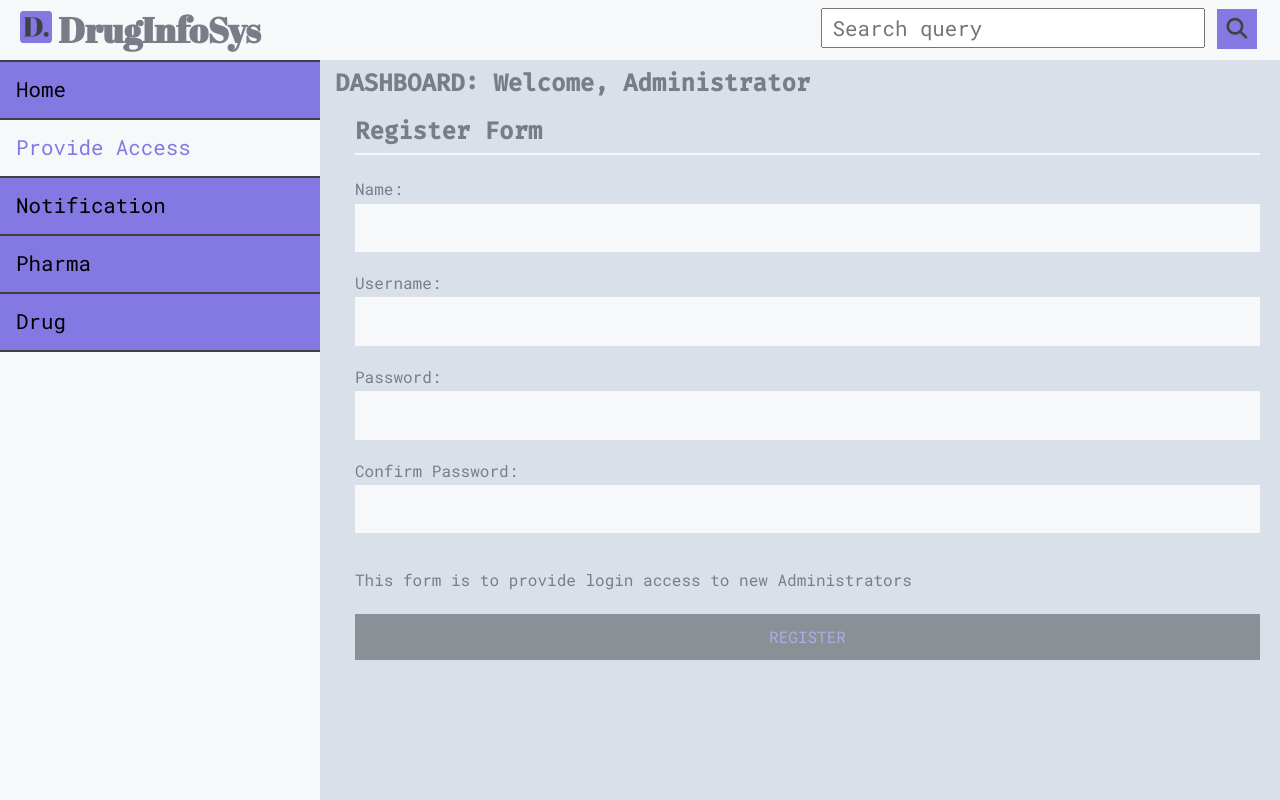
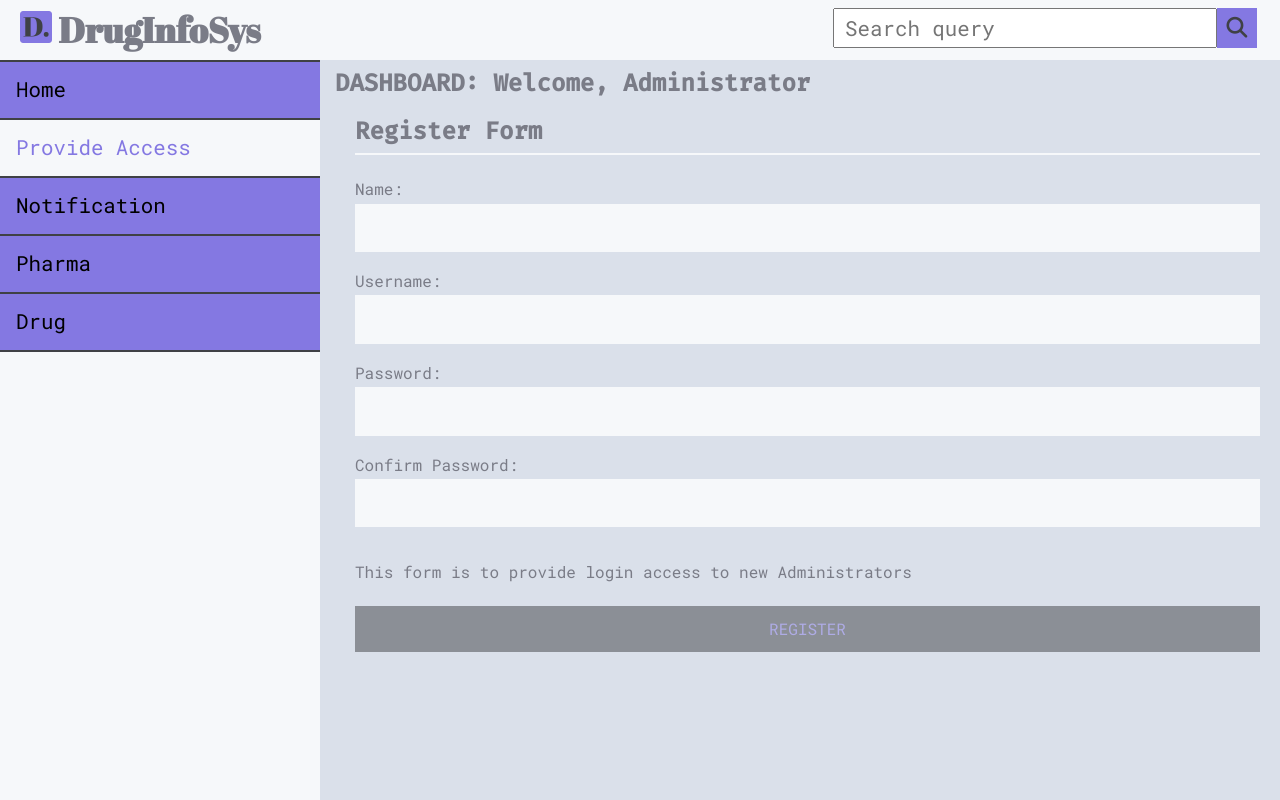
Before and after one commit to A3AJAGBE/python-project, a Flask app: page /admin_register in a window 1280 px wide. Run offline with Flask 2, Linux system fonts and the light colour scheme; some libraries are stand-ins or nearby versions.

Commit message:
Update admin style

```diff
--- a/static/css/admin.css
+++ b/static/css/admin.css
@@ -66,6 +66,7 @@ header{
   cursor: pointer;
   padding: 7px;
   border: none;
+  float: right;
 }
 
 /* ASIDE SECTION STYLE */
@@ -124,11 +125,15 @@ aside a:hover:not(.active) {
   margin: 20px;
   float: left;
 }
+.login label {
+  display: inline-block;
+  width: 100%;
+}
 
 .login input[type=text], input[type=email], input[type=password] {
   width: 100%;
   padding: 15px;
-  margin: 5px 0 22px 0;
+  margin: 5px 0 20px 0;
   display: inline-block;
   border: none;
   background: #F6F8FA;
@@ -164,6 +169,12 @@ p a{
   color: #3F4145;
 }
 
+.error {
+  color: red;
+  margin-bottom: 15px;
+}
+
+
 /* FOOTER SECTION STYLE */
 footer{
   padding: 10px 20px;
```
